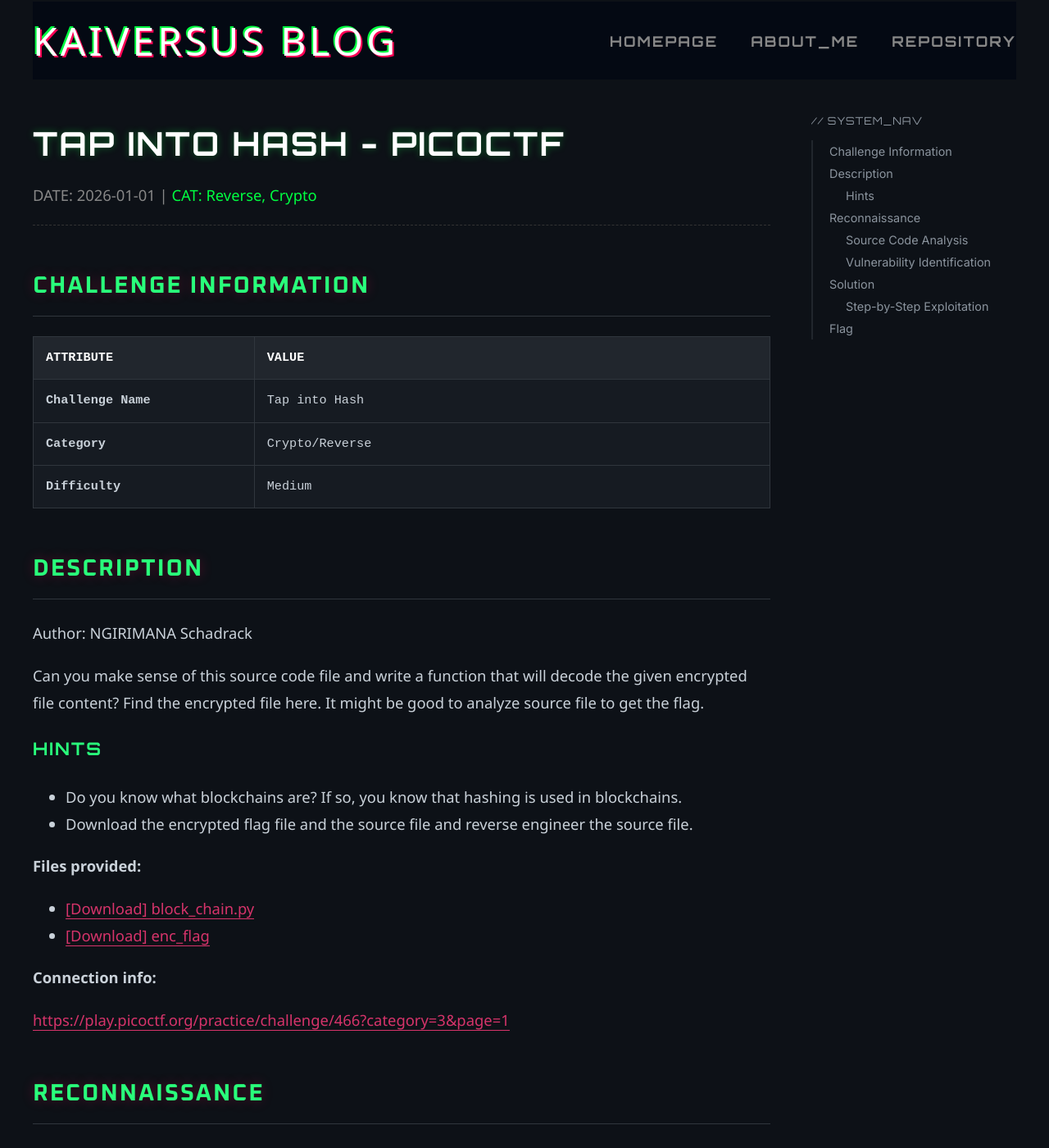
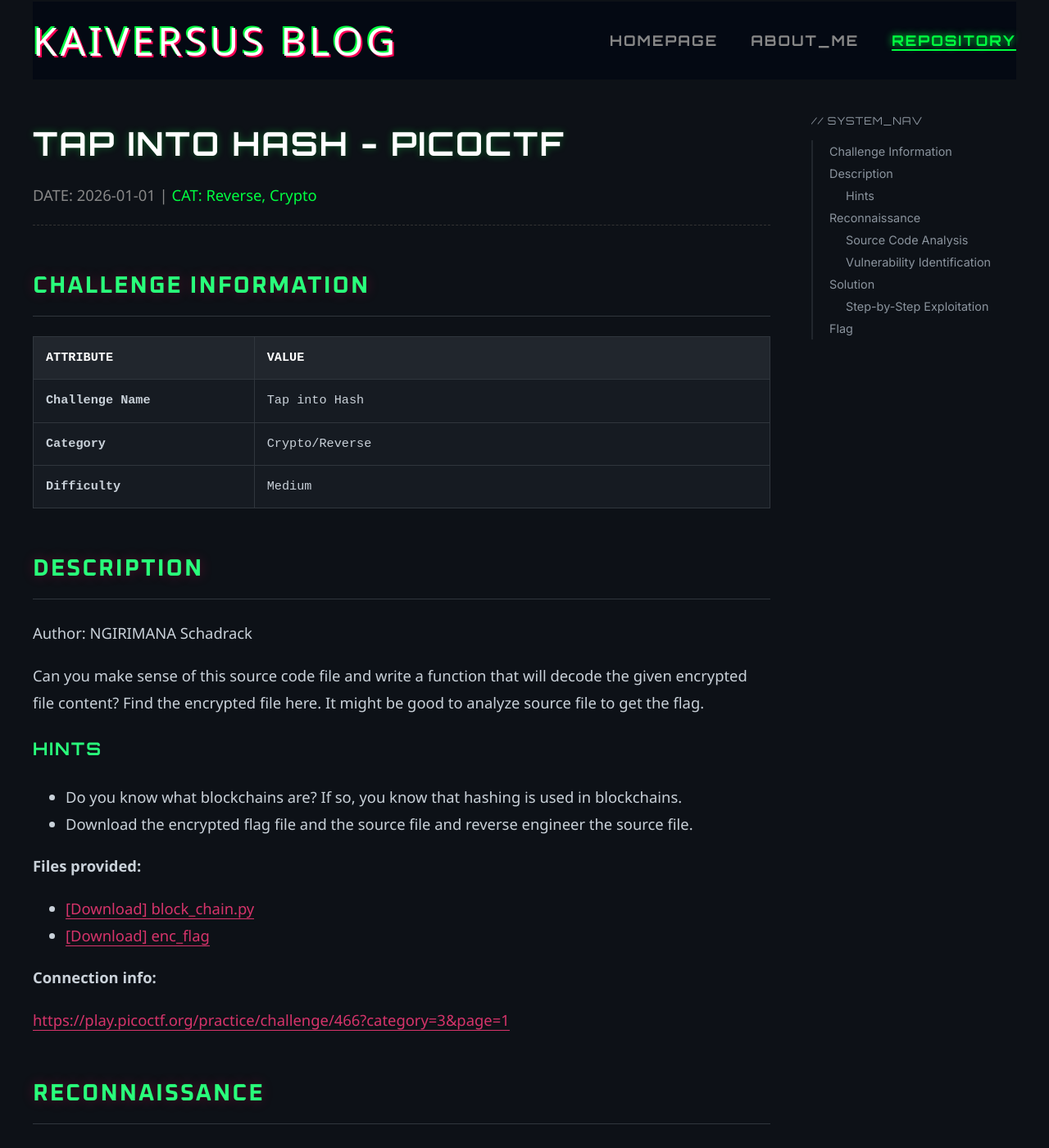
Before and after one commit to kaiversus/kaiversus.github.io, a Jekyll site: the page built from _writeups/TapIntoHash_pico/picoCTF_TapIntoHash.md, in a window 1280 px wide and 1400 px high. Shown: the whole window at 82% size. Built offline with Jekyll 4.4.1, drawn with Linux system fonts in a browser that asks for light colours; some web fonts are replaced.

Commit message:
Update writeup.html

```diff
--- a/_layouts/writeup.html
+++ b/_layouts/writeup.html
@@ -27,6 +27,12 @@
             color: var(--text-main) !important;
             font-family: 'Inter', sans-serif !important;
             overflow-x: hidden;
+        }
+        /* --- HIỆU ỨNG MENU SÁNG KHI ĐANG XEM --- */
+        nav a.active {
+            color: #00ff41 !important; /* Màu xanh Neon nổi bật */
+            text-shadow: 0 0 10px #00ff41; /* Hiệu ứng phát sáng */
+            border-bottom: 2px solid #00ff41; /* Gạch chân phát sáng */
         }
 
         canvas#cyber-matrix { display: none !important; }
@@ -140,9 +146,14 @@
         <header>
             <a href="https://kaiversus.github.io/" class="logo" style="text-decoration: none;">KAIVERSUS BLOG</a>
             <nav>
-                <a href="/">Homepage</a>
-                <a href="/about/">About_me</a>
-                <a href="https://kaiversus.github.io/#writeups">Repository</a>
+                <a href="/" class="{% if page.url == '/' %}active{% endif %}">Homepage</a>
+
+                <a href="/about/" class="{% if page.url == '/about/' %}active{% endif %}">About_me</a>
+
+                <a href="https://kaiversus.github.io/#writeups"
+                   class="{% if page.url contains '/writeups/' or page.url contains '/projects/' or page.url contains '/courses/' %}active{% endif %}">
+                   Repository
+                </a>
             </nav>
         </header>
     </div>
```
